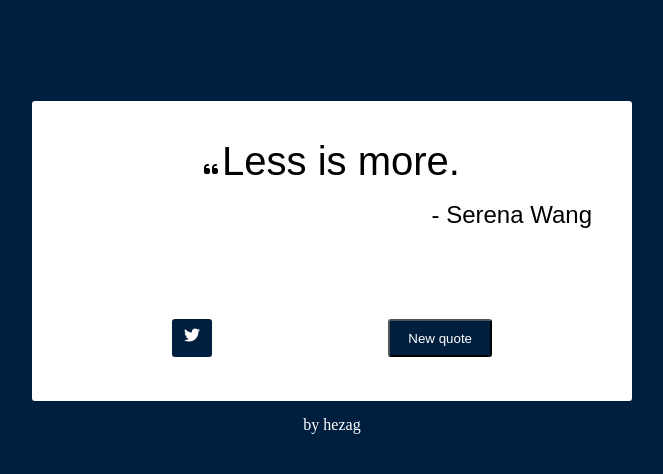
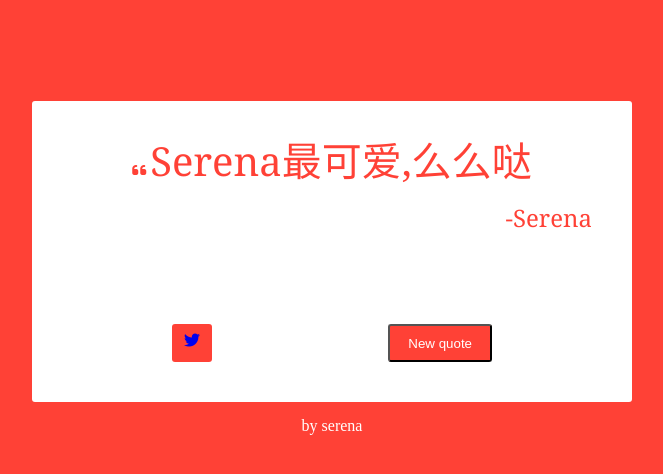
Before and after one commit to S-Serena/FreeCodeCamp-Projects, a plain HTML site: page Random-Quote-Machine/index.html in a window 1280 px wide. Shown: the whole page, without its empty margins (308-971 px from the left). Drawn offline with Linux system fonts and the light colour scheme.

Commit message:
random-quote-machinen done

```diff
--- a/Random-Quote-Machine/index.css
+++ b/Random-Quote-Machine/index.css
@@ -4,7 +4,7 @@ body {
 
 .quote-box {
     box-sizing:border-box;
-    height: 300px;
+    /*height: 300px;*/
     width: 600px;
     background-color: #FFFFFF;
     margin: 8% auto auto auto;
@@ -13,9 +13,9 @@ body {
     border-radius: 3px;
 }
 
-.button {
-    color: #FFFFFF;
-}
+/*.button {*/
+    /*color: #FFFFFF;*/
+/*}*/
 
 .quote-text {
     margin-right: auto;
@@ -31,10 +31,10 @@ body {
     padding-top: 20px;
 }
 
-#text {
-    font-family: 'Raleway', sans-serif;
+#motto {
     font-size: 2.5em;
     font-weight: 500;
+    font-family: Georgia, "Times New Roman", "KaiTi", "楷体", STKaiti, "华文楷体", serif;
 }
 
 #new-quote {
@@ -44,10 +44,6 @@ body {
 
 a:-webkit-any-link {
     text-decoration: none;
-}
-
-.background-color {
-    background-color: #001f3f;
 }
 
 #tweet-quote {
@@ -82,3 +78,11 @@ a:-webkit-any-link {
 .footer-href {
     color: #FFFFFF;
 }
+
+.quote-buttons{
+    overflow: hidden;
+}
+
+#author {
+    font-family: Georgia, "Times New Roman", "KaiTi", "楷体", STKaiti, "华文楷体", serif;
+}
--- a/Random-Quote-Machine/index.html
+++ b/Random-Quote-Machine/index.html
@@ -5,31 +5,33 @@
     <title>randomQuoteMachine</title>
     <script src="https://use.fontawesome.com/c74d9e0834.js"></script>
     <script src="./js/jquery.min.js"></script>
-    <link type="text/css" href="./index.css" rel="stylesheet" />
+    <link type="text/css" href="./index.css" rel="stylesheet"/>
 </head>
-<body class="background-color">
+<body class="changeBackgroundColor">
 <div>
     <div class="quote-box">
         <div class="quote-text">
-            <i class="fa fa-quote-left fa-2">
-                <span id="text">Less is more.</span>
-                </i>
+            <i class="fa fa-quote-left fa-2 changeColor">
+                <span id="motto" class="changeColor"></span>
+            </i>
         </div>
         <div class="quote-author">
-            <span class="text">- Serena Wang</span>
+            <span id="author" class="changeColor"></span>
         </div>
         <div class="quote-buttons">
-            <a class="button background-color" id="tweet-quote"
-               href="https://twitter.com/intent/tweet?hashtags=quotes&related=freecodecamp&text=%22Life%20is%20a%20banquet%2C%20and%20most%20poor%20suckers%20are%20starving%20to%20death!%22%20Auntie%20Mame" target="_blank">
+            <a class="button changeBackgroundColor" id="tweet-quote"
+               href="https://twitter.com/intent/tweet?hashtags=quotes&related=freecodecamp&text=%22Life%20is%20a%20banquet%2C%20and%20most%20poor%20suckers%20are%20starving%20to%20death!%22%20Auntie%20Mame"
+               target="_blank">
                 <i class="fa fa-twitter"></i>
             </a>
-            <button class="button background-color" id="new-quote">New quote</button>
+            <button class="button changeBackgroundColor" id="new-quote">New quote</button>
         </div>
     </div>
     <div class="footer">
-        by <a class="footer-href" href="https://codepen.io/hezag/">hezag</a>
+        by <a class="footer-href" href="http://xialeizhou.com">serena</a>
     </div>
 </div>
+<script src="./js/index.js" async="true" defer></script>
 
 </body>
 </html>
--- a/Random-Quote-Machine/js/index.js
+++ b/Random-Quote-Machine/js/index.js
@@ -1,26 +1,38 @@
-var colors = ["#001f3f", "#FF4136", "#7FDBFF", "#B10DC9", "#AAAAAA", "#2ECC40", "#FFDC00", "#39CCCC", "#DDDDDD", "#7FDBFF", "#3D9970", "#85144b", "#FF851B", "#FFDC00", "#39CCCC"];
+var colors = ["#001f3f", "#FF4136", "#7FDBFF", "#B10DC9", "#2ECC40", "#FFDC00", "#39CCCC", "#7FDBFF", "#3D9970", "#85144b", "#FF851B", "#FFDC00", "#39CCCC"];
 
 var quotes = [
-    { text: 'Serena最好看', author: 'Serena' },
-    { text: 'Serena最可爱', author: 'Serena' },
-    { text: 'Serena最聪明', author: 'Serena' },
-    { text: 'Serena最善良', author: 'Serena' },
-    { text: 'Serena最勇敢', author: 'Serena' },
-    { text: 'Serena最坚强', author: 'Serena'},
-    { text: 'Serena是女汉纸', author: 'Serena'},
-    { text: 'Serena是前端攻城狮', author: 'Serena'}
+    {text: 'Serena最好看', author: 'Royce'},
+    {text: 'Serena最可爱,么么哒', author: 'Serena'},
+    {text: '他强由他强，清风拂山冈；他横任他横，明月照大江。', author: '金庸'},
+    {text: '慧极必伤，情深不寿，强极则辱，谦谦君子，温润如玉。', author: '《书剑恩仇录》'},
+    {text: 'Serena is my lovely baby!', author: '麻麻'},
+    {text: '各有因缘莫羡人。', author: '金庸《笑傲江湖》'},
+    {text: 'Serena喜欢靖哥哥', author: '靖哥哥你听见了么'},
+    {text: 'Serena是前端攻城狮', author: 'Serena'},
+    {text: 'Life is what happens to you while you’re working for your future.', author: 'Anonymous'},
+    {
+        text: 'I love my past. I love my present. I’m not ashamed of what I’ve had, and I’m not sad because I have it no longer.',
+        author: 'sabi'
+    },
+    {text: '君往我亦往，白首不相离', author: '黄蓉 致 郭靖'},
+    {text: '红颜弹指老，刹那芳华，与其天涯思君，恋恋不舍，莫若相忘于江湖.', author: '金庸'},
+    {
+        text: '靖哥哥，我死后你要答应我三件事：一，我允许你为我难过一阵子，但不允许你永远为我难过。 二，我允许你再找一个妻子，但她必须是华筝，因为她真心爱你。 三，我允许你来拜祭我，但不能带着华筝来，因为我毕竟还是很小气.',
+        author: '蓉儿'
+    }
+
 ];
 
 function getQuote() {
-     var index = Math.floor(Math.random() * 10);
-     for ( var i=0;i<quotes.length;i++) {
-        if (i == index){
-           $("#new-quote").  quotes[index];
-        }
-    }
+    var index = Math.floor(Math.random() * quotes.length);
+    var newQuote = quotes[index];
+    $("#motto").html('<span>' + newQuote.text + '</span>');
+    $("#author").html('<span>' + '-' + newQuote.author + '</span>');
+    $('.changeBackgroundColor').css('background-color', colors[index]);
+    $('.changeColor').css('color', colors[index]);
 }
 
-
-$(document).ready(){
-    $("#new-quote").on('click', getQuote());
-}
+$(document).ready(function () {
+    $("#new-quote").on('click', getQuote);
+    getQuote();
+});
```
